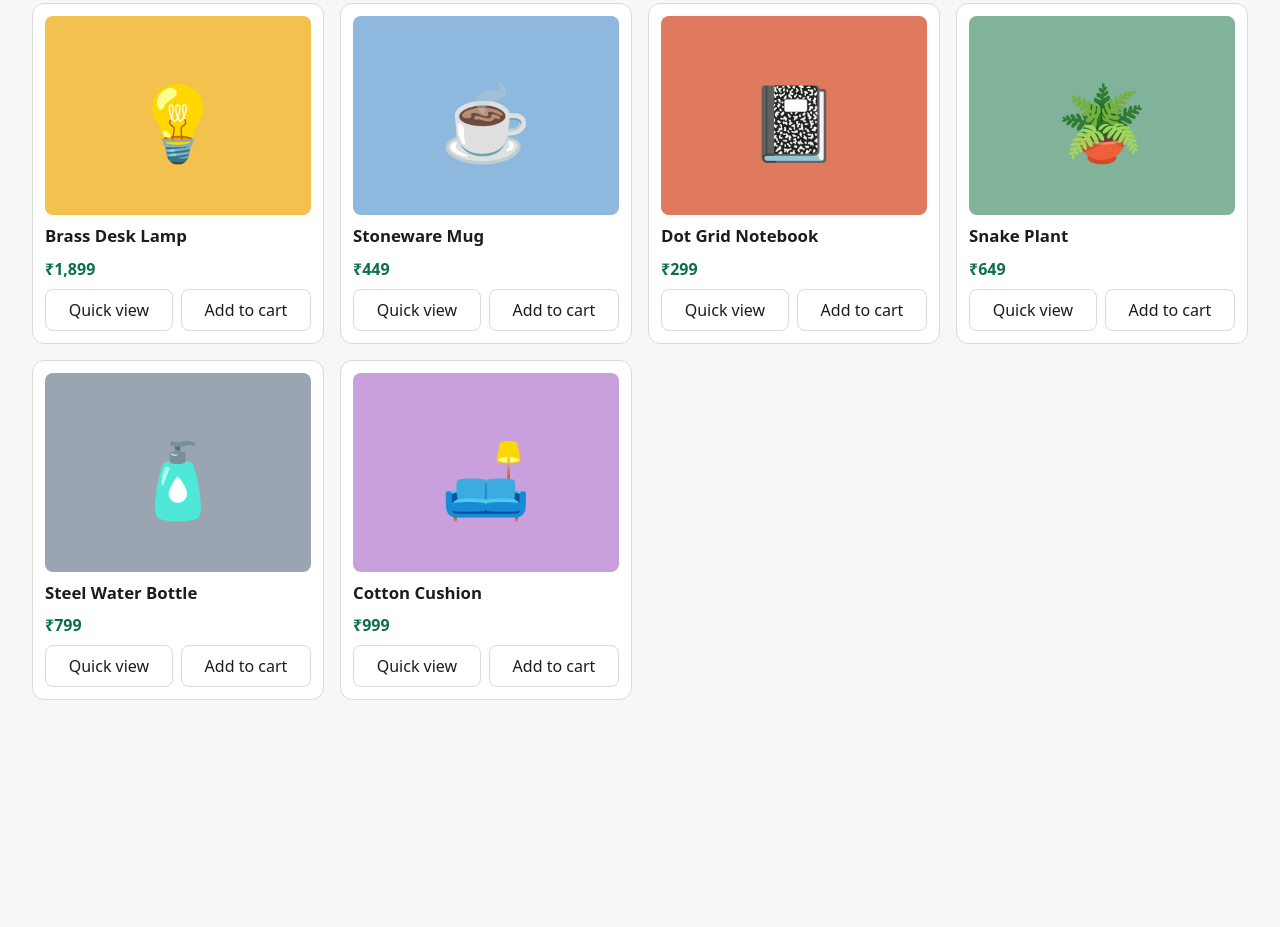
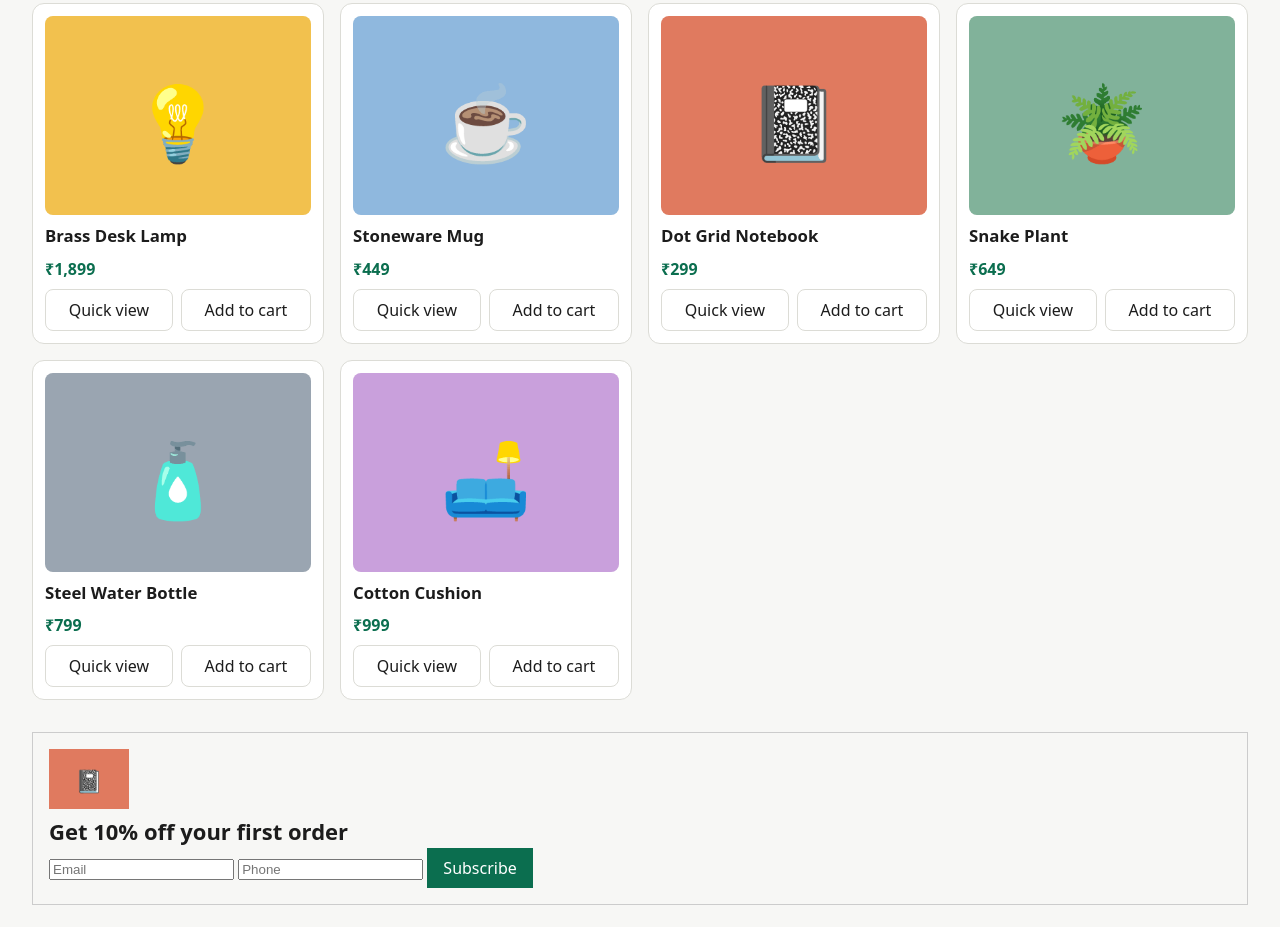
Before and after one commit to Sriramkulkarni7/WebGuideTest, a plain HTML site: page app/index.html in a window 1280 px wide. Shown: the part 189-1116 px from the top of the page. Before the commit the page ends 953 px from the top, so only its background shows below. Drawn offline with Linux system fonts and the light colour scheme.

Commit message:
Add newsletter signup to home page

```diff
--- a/app/app.js
+++ b/app/app.js
@@ -193,3 +193,13 @@ renderProducts();
 setupSearch();
 setupDialogs();
 renderCart();
+
+// Newsletter signup
+function subscribe() {
+  var email = document.getElementById('nl-email').value;
+  if (email.indexOf('@') == -1) {
+    alert('Please enter a valid email');
+    return;
+  }
+  document.getElementById('nl-msg').style.display = 'block';
+}
--- a/app/index.html
+++ b/app/index.html
@@ -26,6 +26,16 @@
       <h2 id="products-title">Products</h2>
       <p id="no-results" hidden>No products match your search.</p>
       <ul class="product-grid" id="product-grid" role="list"></ul>
+    </section>
+    <section class="newsletter">
+      <img src="img/notebook.svg" width="80">
+      <div class="nl-heading">Get 10% off your first order</div>
+      <form id="nl-form">
+        <input type="text" id="nl-email" placeholder="Email">
+        <input type="text" id="nl-phone" placeholder="Phone">
+        <div class="nl-btn" onclick="subscribe()">Subscribe</div>
+      </form>
+      <div id="nl-msg" style="color: green; display: none">Thanks!</div>
     </section>
   </main>
 
--- a/app/styles.css
+++ b/app/styles.css
@@ -172,3 +172,8 @@ dialog h2 { margin-top: 0; }
 @media (prefers-reduced-motion: reduce) {
   .toast { transition: none; }
 }
+
+.newsletter { margin-top: 2rem; padding: 16px; border: 1px solid #ccc; }
+.nl-heading { font-size: 22px; font-weight: bold; }
+.nl-btn { display: inline-block; padding: 8px 16px; background: #0b6e4f; color: #fff; cursor: pointer; }
+.nl-btn:focus { outline: none; }
```
